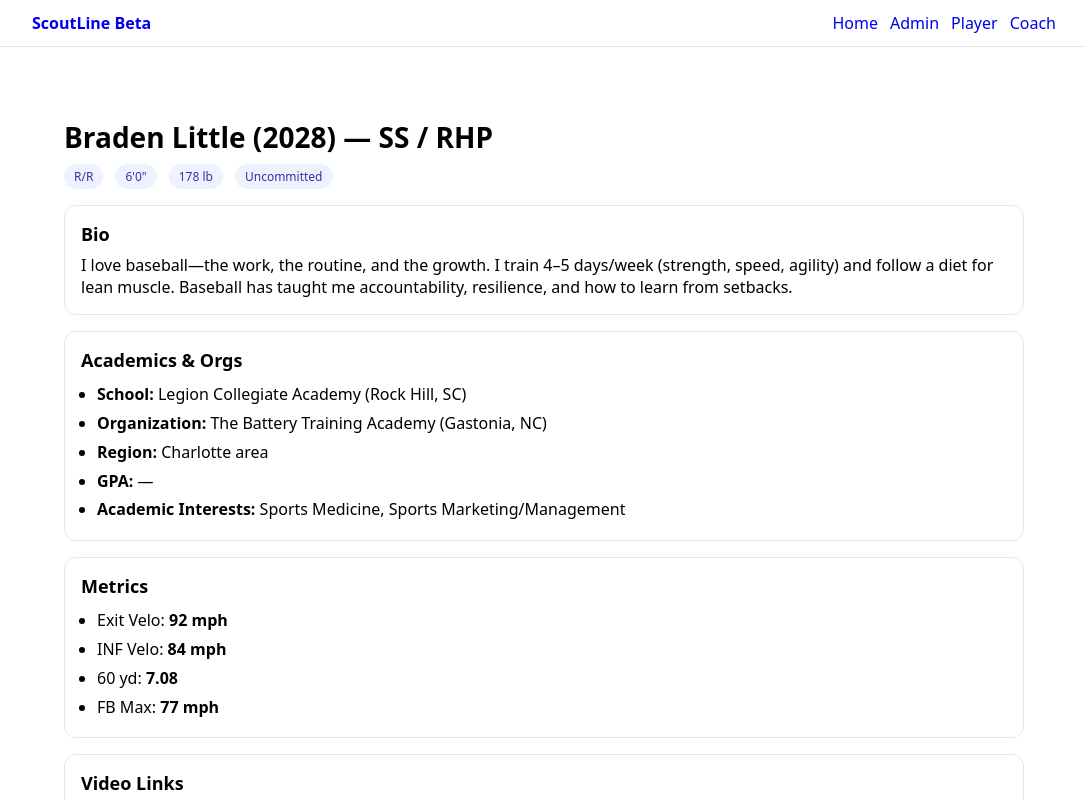
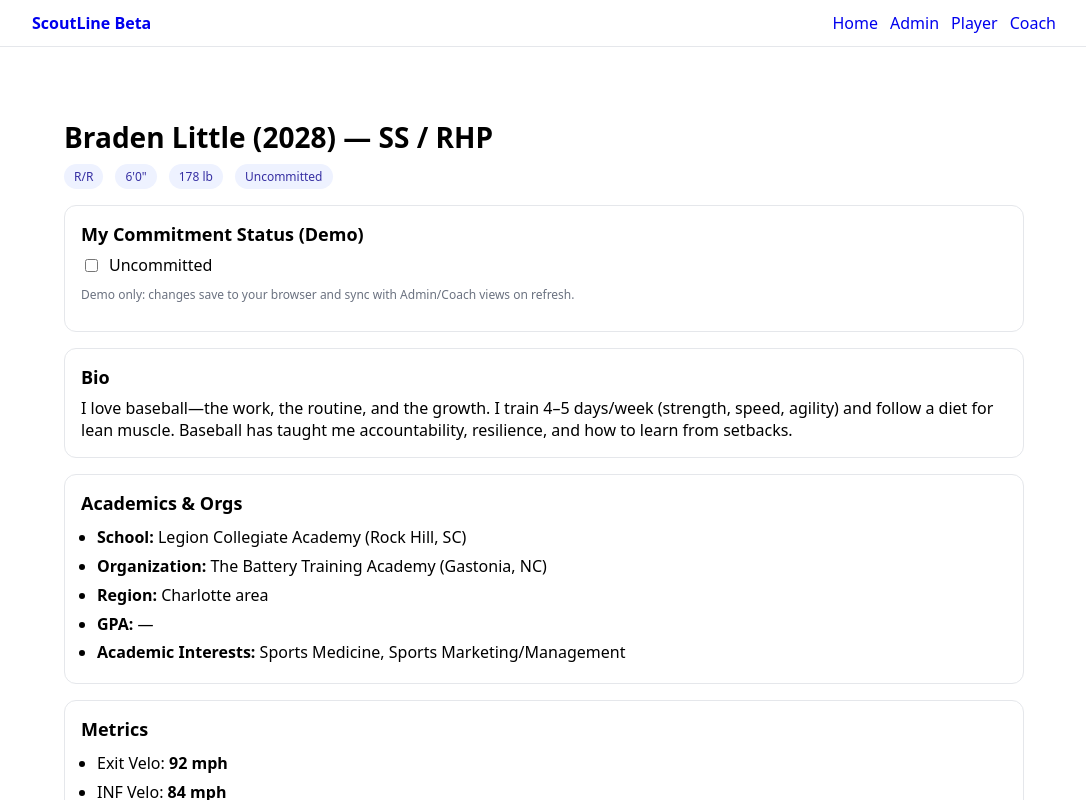
Before and after one commit to mattblittle-create/scoutline-beta, a Next.js app: page /player in a window 1280 px wide. Shown: the top 800 px of the page, without its empty margins (96-1182 px from the left). Built offline with nearby package versions, Linux system fonts and the light colour scheme.

Commit message:
Update page.tsx

```diff
--- a/app/player/page.tsx
+++ b/app/player/page.tsx
@@ -16,6 +16,7 @@ function Badge({ children }: { children: React.ReactNode }) {
 export default function PlayerPage() {
   const [p, setP] = useState<Player>(defaultBraden);
 
+  // Load from localStorage on mount
   useEffect(() => {
     const committed = localStorage.getItem(LS_COMMITTED);
     const college = localStorage.getItem(LS_COLLEGE) ?? "";
@@ -25,6 +26,12 @@ export default function PlayerPage() {
       committedCollege: college || prev.committedCollege,
     }));
   }, []);
+
+  // Persist on change
+  useEffect(() => {
+    localStorage.setItem(LS_COMMITTED, String(p.committed));
+    localStorage.setItem(LS_COLLEGE, p.committedCollege ?? "");
+  }, [p.committed, p.committedCollege]);
 
   return (
     <section style={{ padding: 24, maxWidth: 960, margin: "0 auto" }}>
@@ -38,9 +45,42 @@ export default function PlayerPage() {
         {p.committed ? <Badge>COMMITTED: {p.committedCollege || "—"}</Badge> : <Badge>Uncommitted</Badge>}
       </div>
 
+      {/* Player-controlled commit controls */}
+      <div style={{ border: "1px solid #e5e7eb", borderRadius: 12, padding: 16, marginBottom: 16 }}>
+        <h2 style={{ fontSize: 18, margin: "0 0 8px" }}>My Commitment Status (Demo)</h2>
+
+        <label style={{ display: "flex", alignItems: "center", gap: 8, marginBottom: 10 }}>
+          <input
+            type="checkbox"
+            checked={p.committed}
+            onChange={(e) => setP({ ...p, committed: e.target.checked })}
+          />
+          <span>{p.committed ? "Committed" : "Uncommitted"}</span>
+        </label>
+
+        {p.committed && (
+          <div style={{ marginTop: 8 }}>
+            <label style={{ display: "block", fontSize: 12, color: "#6b7280", marginBottom: 6 }}>
+              Committed College
+            </label>
+            <input
+              placeholder="College name"
+              value={p.committedCollege ?? ""}
+              onChange={(e) => setP({ ...p, committedCollege: e.target.value })}
+              style={{ width: "100%", padding: "8px 10px", border: "1px solid #e5e7eb", borderRadius: 8 }}
+            />
+          </div>
+        )}
+
+        <p style={{ marginTop: 10, fontSize: 12, color: "#6b7280" }}>
+          Demo only: changes save to your browser and sync with Admin/Coach views on refresh.
+        </p>
+      </div>
+
+      {/* Profile content */}
       <div style={{ display: "grid", gridTemplateColumns: "1fr", gap: 16 }}>
-        {/* bio, academics, metrics, video (unchanged) */}
         <Card title="Bio"><p style={{ margin: 0 }}>{p.bio}</p></Card>
+
         <Card title="Academics & Orgs">
           <ul style={{ margin: 0, paddingLeft: 16, lineHeight: 1.8 }}>
             <li><strong>School:</strong> {p.school}</li>
@@ -50,6 +90,7 @@ export default function PlayerPage() {
             {p.academics?.interests && <li><strong>Academic Interests:</strong> {p.academics.interests.join(", ")}</li>}
           </ul>
         </Card>
+
         <Card title="Metrics">
           <ul style={{ margin: 0, paddingLeft: 16, lineHeight: 1.8 }}>
             {p.metrics.exitVelo && <li>Exit Velo: <strong>{p.metrics.exitVelo}</strong></li>}
@@ -58,8 +99,10 @@ export default function PlayerPage() {
             {p.metrics.fastballMax && <li>FB Max: <strong>{p.metrics.fastballMax}</strong></li>}
           </ul>
         </Card>
+
         <Card title="Video Links">
           <ul style={{ margin: 0, paddingLeft: 16, lineHeight: 2 }}>
+            {/* Update these with your real post URLs anytime */}
             {p.videoLinks.map(v => (
               <li key={v.url}><a href={v.url} target="_blank" rel="noreferrer">{v.label}</a></li>
             ))}
```
